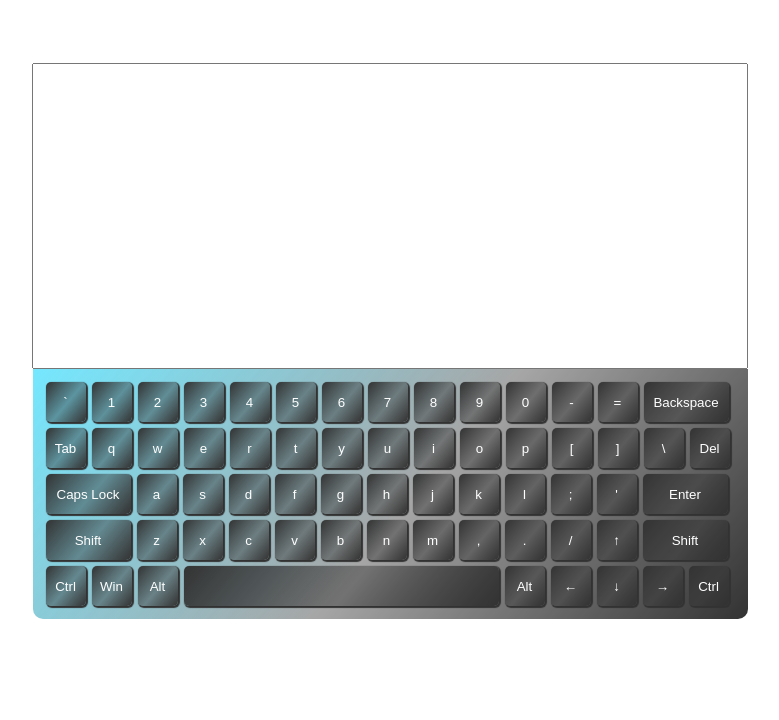
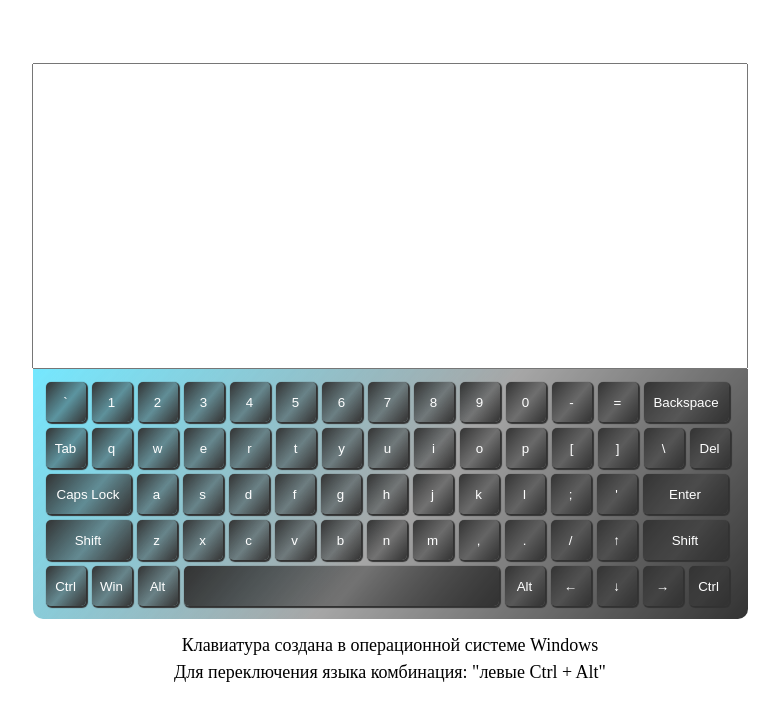
Before and after one commit to Yan-Black/Virtual-Keyboard, a website: page index.html in a window 1280 px wide. Shown: the whole page, without its empty margins (250-1029 px from the left). Drawn offline with Linux system fonts and the light colour scheme.

Commit message:
feat: add info under keyboard

```diff
--- a/script.js
+++ b/script.js
@@ -75,10 +75,8 @@ const specButton = new Button('spec')
 const longButton = new Button('long')
 
 class Keyboard {
-    constructor(language, shift, caps) {
+    constructor(language) {
         this.language = language
-        this.shift    = shift
-        this.capslock = caps
     }
 
     init() {
@@ -127,8 +125,11 @@ const keyboard = keysCollection.init()
 const textarea = document.createElement('textarea')
       textarea.classList.add('textarea')
 
+const details = document.createElement('p')
+      details.classList.add('info')
+      details.innerText = 'Клавиатура создана в операционной системе Windows \n Для переключения языка комбинация: "левые Ctrl + Alt"'
 
-document.body.append(textarea, keyboard)
+document.body.append(textarea, keyboard, details)
 document.querySelector('.textarea').autofocus = true;
 
 function addActiveState(e) {
@@ -236,14 +237,6 @@ function addKeysClickableBehavior(e) {
             enableCapsLock(e)
             break;
         case 'Shift':
-            document.addEventListener('mousedown', e => {
-                //if (e.target.innerText !== 'Shift') return
-                enableShift(e)
-            })
-            document.addEventListener('mouseup', e => {
-                //if (e.target.innerText !== 'Shift') return
-                disableShift(e)
-            })
             break;
         case 'Enter':
             textarea.value += '\n';
@@ -319,6 +312,14 @@ document.addEventListener('keyup', e => {
     removeActiveState(e)
 })
 document.addEventListener('click', addKeysClickableBehavior)
+document.addEventListener('mousedown', e => {
+    if (e.target.innerText !== 'Shift') return
+    enableShift(e)
+})
+document.addEventListener('mouseup', e => {
+    if (e.target.innerText !== 'Shift') return
+    disableShift(e)
+})
 
 window.onload = () => {
     let keysStorage = localStorage.getItem('keysLang');
--- a/style.css
+++ b/style.css
@@ -8,6 +8,15 @@
     font-family: Arial, Helvetica, sans-serif;
     font-size: 16px;
     font-weight: 500;
+}
+
+.info {
+    width: 710px;
+    margin: 1% auto 0;
+    text-align: center;
+    font-size: 18px;
+    font-weight: 500;
+    line-height: 1.5;
 }
 
 .keyboard {
```
